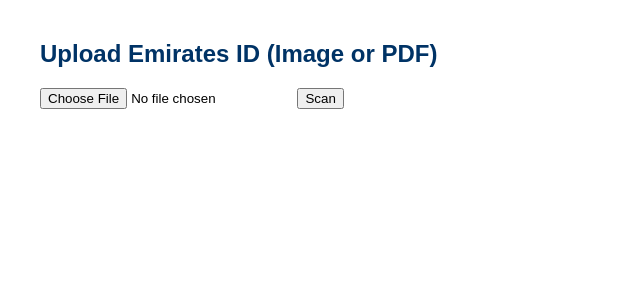
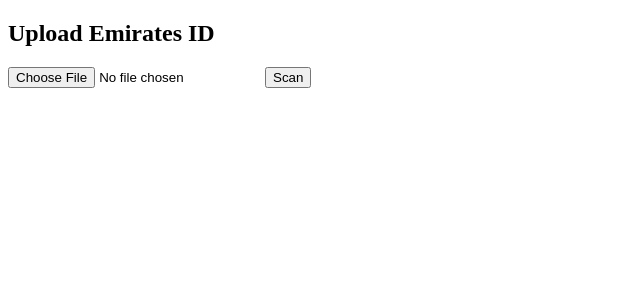
Before and after one commit to jayantkodwani/EmiratesID, a Flask app: page / in a window 1280 px wide. Shown: the top 300 px of the page, without its empty margins (0-640 px from the left). Run offline with Flask 3, Linux system fonts and the light colour scheme.

Commit message:
Update index.html

```diff
--- a/templates/index.html
+++ b/templates/index.html
@@ -1,70 +1,29 @@
+<!-- templates/index.html -->
 <!DOCTYPE html>
 <html lang="en">
 <head>
     <meta charset="UTF-8">
     <title>Emirates ID OCR</title>
-    <style>
-        body {
-            font-family: Arial, sans-serif;
-            margin: 40px;
-        }
-        h2, h3, h4 {
-            color: #003366;
-        }
-        table {
-            border-collapse: collapse;
-            width: 80%%;
-            margin-bottom: 30px;
-            box-shadow: 0 2px 10px rgba(0,0,0,0.1);
-        }
-        th, td {
-            border: 1px solid #dddddd;
-            text-align: left;
-            padding: 12px;
-        }
-        th {
-            background-color: #f2f2f2;
-        }
-        tr:hover {
-            background-color: #f9f9f9;
-        }
-        .error {
-            color: red;
-        }
-    </style>
 </head>
 <body>
-    <h2>Upload Emirates ID (Image or PDF)</h2>
-    <form method="POST" enctype="multipart/form-data">
-        <input type="file" name="image" accept="image/*,application/pdf" required />
+    <h2>Upload Emirates ID</h2>
+    <form id="upload-form" enctype="multipart/form-data">
+        <input type="file" name="image" accept="image/*" required />
         <button type="submit">Scan</button>
     </form>
+    <div id="result"></div>
 
-    {% if error %}
-        <p class="error">{{ error }}</p>
-    {% endif %}
-
-    {% if result %}
-        <h3>Scan Result</h3>
-        {% for section, fields in result.items() %}
-            <h4>{{ section }}</h4>
-            <table>
-                <thead>
-                    <tr>
-                        <th>Field</th>
-                        <th>Value</th>
-                    </tr>
-                </thead>
-                <tbody>
-                    {% for key, value in fields.items() %}
-                        <tr>
-                            <td>{{ key }}</td>
-                            <td>{{ value }}</td>
-                        </tr>
-                    {% endfor %}
-                </tbody>
-            </table>
-        {% endfor %}
-    {% endif %}
+    <script>
+        document.getElementById('upload-form').onsubmit = async (e) => {
+            e.preventDefault();
+            const formData = new FormData(e.target);
+            const res = await fetch('/upload', {
+                method: 'POST',
+                body: formData
+            });
+            const data = await res.json();
+            document.getElementById('result').innerText = JSON.stringify(data, null, 2);
+        };
+    </script>
 </body>
 </html>
```
